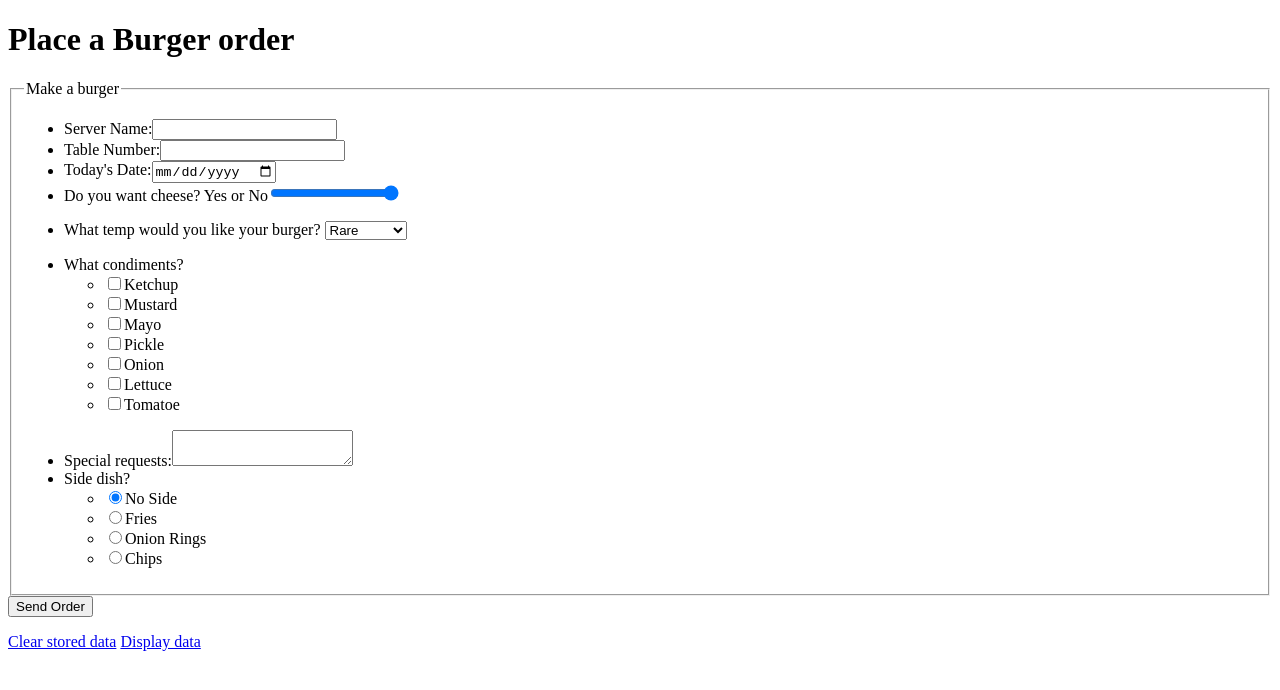
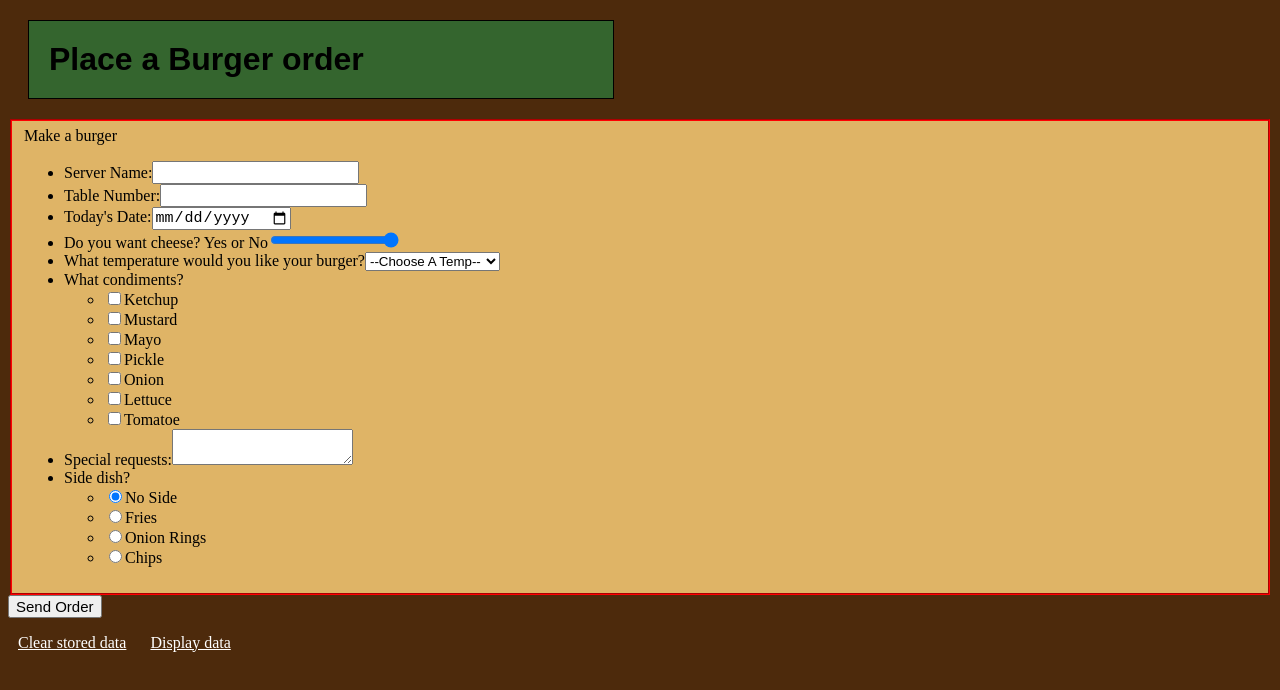
Before and after one commit to b02197/VFW-Project-2, a plain HTML site: page additem.html in a window 1280 px wide. Drawn offline with Linux system fonts and the light colour scheme.

Commit message:
Added drop down menu to js file

```diff
--- a/additem.html
+++ b/additem.html
@@ -9,33 +9,21 @@
             <meta name="description" content="This is a web app for making a burger order" />
             <meta name="robots" content="index, follow" />
             <meta name="viewport" content="user-scalable=no, width=device-width" />
+            <link href="css/styles.css" rel="stylesheet" />
             <title>Burger Maker</title>
         </head>
         <body>
-            <h1>Place a Burger order</h1>
-            <form action="" method="post" >
-                <fieldset>
+            <h1 id="burger">Place a Burger order</h1>
+            <form action="#" method="post" id="burgerMaker">
+                <fieldset id="makeBurger>
                     <legend>Make a burger</legend>
-                    <ul>
+                    <ul id="data">
                         <li><label for="sName">Server Name:</label><input type="text" id="sName" /></li>
                         <li><label for="tNum">Table Number:</label><input type="text" id="tNum" /></li>
                         <li><label for="tDate">Today's Date:</label><input type="date" id="tDate"/></li>
                         <li><label for="cheese">Do you want cheese? Yes or No</label><input type="range" name="cheese" min="1" max="2" id="cheese"/></li>
-                    </ul>
-                    <ul>
-                        <li>
-                            <label for="temp">What temp would you like your burger?</label>
-                            <select id="temp">
-                                <option value="Rare">Rare</option>
-                                <option value="Med-Rare">Med-Rare</option>
-                                <option value="Medium">Medium</option>
-                                <option value="Med-Well">Med-Well</option>
-                                <option value="Well">Well</option>
-                            </select>
-                        </li>
-                    </ul>
-                    <ul>
-                        <li>What condiments?
+                        <li id="select"><label for="temperature">What temperature would you like your burger?</label></li>
+                        <li><label for ="cond">What condiments?</label>
                             <ul>
                                 <li><input type="checkbox" value="Ketchup" id="ketch" /><label for="ketch">Ketchup</label></li>
                                 <li><input type="checkbox" value="Mustard" id="must" /><label for="must">Mustard</label></li>
@@ -45,11 +33,9 @@
                                 <li><input type="checkbox" value="Lettuce" id="lett" /><label for="lett">Lettuce</label></li>
                                 <li><input type="checkbox" value="Tomatoe" id="toma" /><label for="toma">Tomatoe</label></li>
                             </ul>
-                    </ul>
                         </li>
-                    <ul>
                         <li><label for="more">Special requests:</label><textarea id="more"></textarea></li>
-                        <li>Side dish?
+                        <li><label for= "side">Side dish?</label>
                             <ul>
                                 <li><input type="radio" checked value="No Side" id="noSide" name="side" /><label for="noSide">No Side</label></li>
                                 <li><input type="radio"  value="Fries" id="fries" name="side" /><label for="fries">Fries</label></li>
@@ -59,12 +45,13 @@
                         </li>
                     </ul>
                 </fieldset>
-                <input type="submit" value="Send Order" /> <!-- Submit button for form -->
+                <input type="button" value="Send Order" id="submit"/> <!-- Submit button for form -->
                 <input type="hidden" value="true"/>   <!-- hidden button -->
                 <p>
-                <a href="#">Clear stored data</a> <!-- Clear data link -->
-                <a href="#">Display data</a>  <!-- Display data link-->
+                <a href="#" id="clear">Clear stored data</a> <!-- Clear data link -->
+                <a href="#" id="displayData">Display data</a>  <!-- Display data link-->
                 </p>
             </form>
+            <script src="js/main.js" type="text/javascript"></script>
         </body>
     </html>
--- /dev/null
+++ b/css/styles.css
@@ -0,0 +1,41 @@
+/*
+Micahel Eaton
+Project 2
+term 1302
+*/
+
+
+body{
+    background-color:#4d2a0c;
+    }
+
+fieldset{
+    background-color:#dfb466;
+    border-color: red;
+}
+h1 {
+    margin: 20px;
+    border: 1px solid black;
+    padding: 20px;
+    width: 43%;
+    background-color: #34652e;
+    font-family: Arial;
+
+}
+
+
+legend{
+    font-size:24px;
+    font-family: Arial;
+    color:#fff;
+
+}
+
+input{
+    font-size: 15px;
+}
+
+a{
+    color: #fff;
+    padding:10px;
+}
--- /dev/null
+++ b/js/main.js
@@ -0,0 +1,57 @@
+//Michael Eaton
+//Project 2 js
+//term1302
+
+//Wait until DOM is loaded
+window.addEventListener("DOMContentLoaded", function(){
+
+//getElementById funtion to get the ids
+    function $(x){
+       var theElement = document.getElementById(x);
+       return theElement;
+    };
+
+//Create select field element and populate with options
+    function drop(){
+        var formtag = document.getElementsByTagName("form"),
+            selectLi = $('select'),
+            makeSelect = document.createElement('select');
+            makeSelect.setAttribute("id", "temps");
+        for(var i=0, j=meatTemp.length; i<j; i++){
+            var makeOption = document.createElement('option');
+            var optText = meatTemp[i];
+            makeOption.setAttribute("value", optText);
+            makeOption.innerHTML = optText;
+            makeSelect.appendChild(makeOption);
+        }
+        selectLi.appendChild(makeSelect);
+    }
+
+    function saveData(){
+        localStorage.setItem("test", "hello");
+        alert(localStorage.length)
+    }
+
+//Array for my temperature drop down
+    var meatTemp = ["--Choose A Temp--", "Rare", "Med-Rare", "Medium", "Med-Well", "Well"];
+    drop();
+
+//links and submit button
+
+   /* var displayData = $('displayData');
+    displayData.addEventListener("click", getData);
+    var clear = $('clear');
+    clear.addEventListener("click", clearData);*/
+    var save = $('submit');
+    save.addEventListener("click", saveData);
+
+
+
+
+
+
+
+
+
+
+});
```
Also changed, not shown: main.js (deleted), styles.css (deleted), 2 other files.
